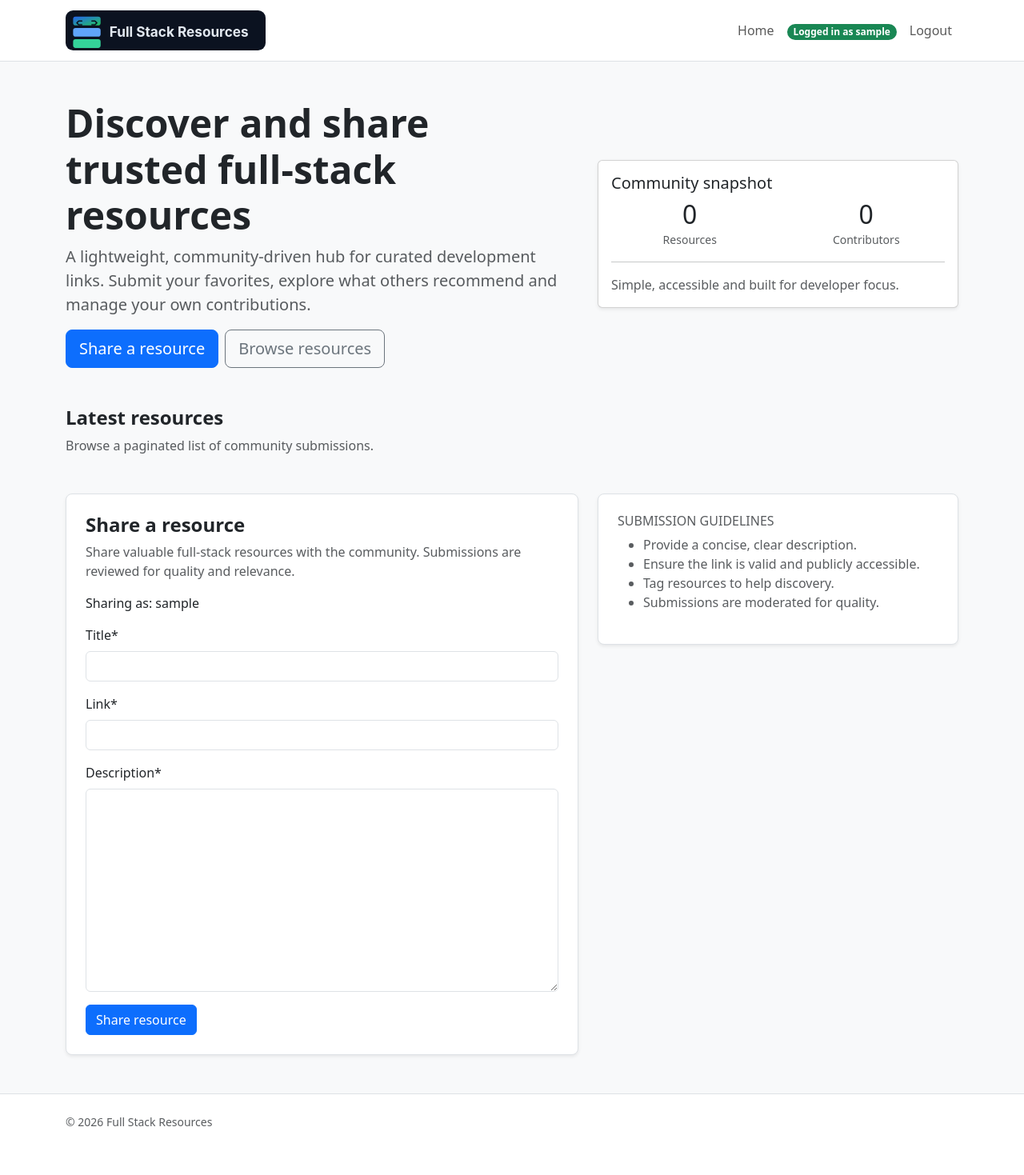
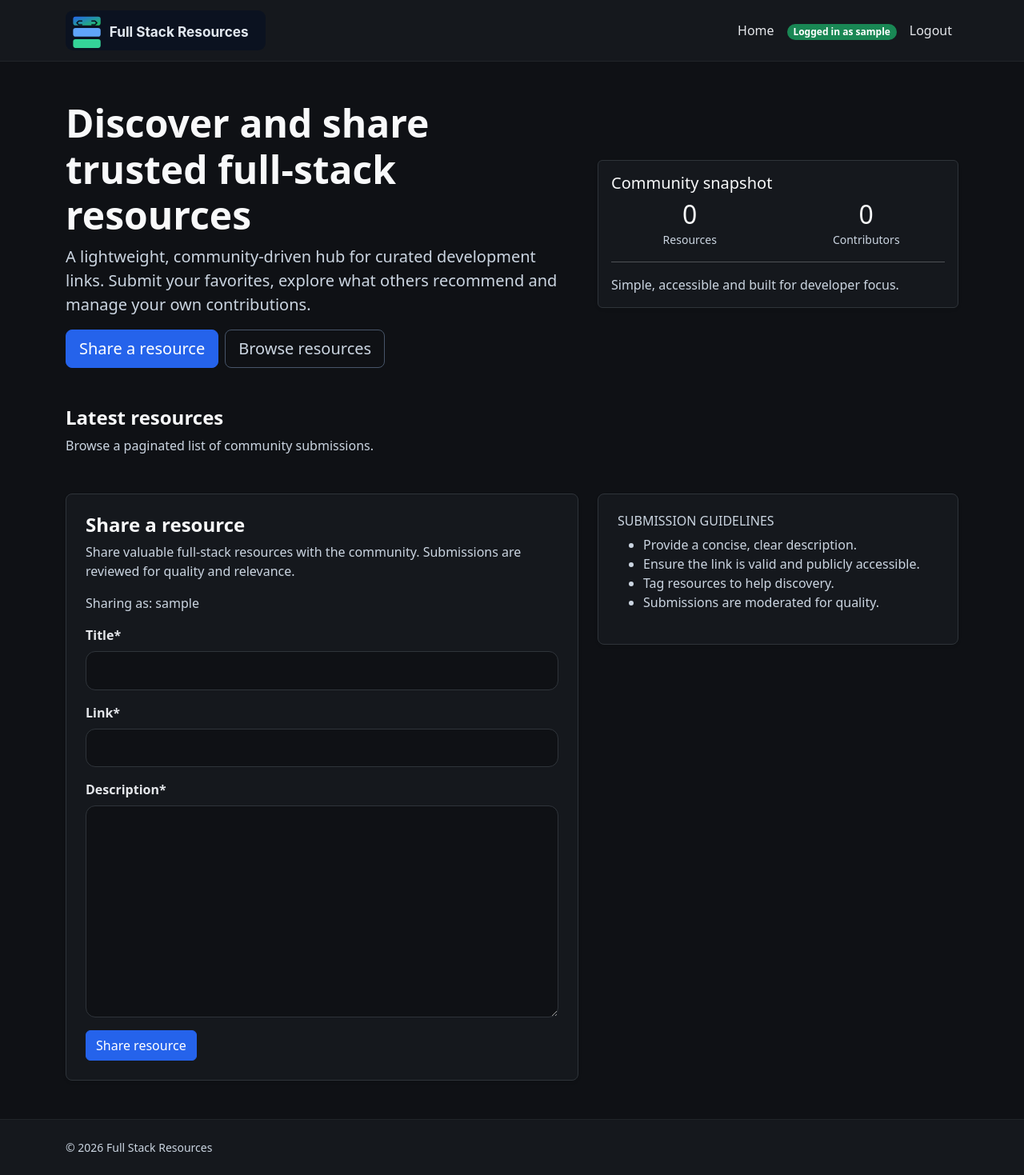
Before and after one commit to niraj-sachania/full-stack-resources, a Django app: page / in a window 1280 px wide. Shown: the whole page at 80% size. Before the commit the page ends 1408 px from the top, so only its background shows below. Run offline with Django 4.2, Linux system fonts and the light colour scheme; the visitor is signed in with stand-in values (Sample User, id 1); data that the repository does not hold is empty; some libraries are stand-ins or nearby versions.

Commit message:
style: enhance theme for accessibility

```diff
--- a/fullstackresources/templates/index.html
+++ b/fullstackresources/templates/index.html
@@ -5,7 +5,7 @@
       <div class="row align-items-center g-4">
         <div class="col-lg-7">
           <h1 class="display-5 fw-bold">Discover and share trusted full-stack resources</h1>
-          <p class="lead text-muted">
+          <p class="lead text-white-50">
             A lightweight, community-driven hub for curated development links.
             Submit your favorites, explore what others recommend and manage your
             own contributions.
@@ -20,21 +20,21 @@
           </div>
         </div>
         <div class="col-lg-5">
-          <div class="card shadow-sm">
+          <div class="card bg-dark text-light border-secondary shadow-sm">
             <div class="card-body">
               <h5 class="card-title">Community snapshot</h5>
               <div class="row text-center">
                 <div class="col">
                   <div class="h2 mb-0">{{ resource_count }}</div>
-                  <small class="text-muted">Resources</small>
+                  <small class="text-white-50">Resources</small>
                 </div>
                 <div class="col">
                   <div class="h2 mb-0">{{ contributor_count }}</div>
-                  <small class="text-muted">Contributors</small>
+                  <small class="text-white-50">Contributors</small>
                 </div>
               </div>
               <hr />
-              <p class="mb-0 text-muted">Simple, accessible and built for developer focus.</p>
+              <p class="mb-0 text-white-50">Simple, accessible and built for developer focus.</p>
             </div>
           </div>
         </div>
--- a/fullstackresources/templates/resource_create.html
+++ b/fullstackresources/templates/resource_create.html
@@ -3,13 +3,13 @@
     <div class="container" id="share">
         <div class="row g-4">
             <div class="col-lg-7">
-                <div class="bg-white border rounded-3 p-4 shadow-sm">
+                <div class="bg-dark text-light border border-secondary rounded-3 p-4 shadow-sm">
                     <h1 class="h4 fw-semibold">Share a resource</h1>
-                    <p class="text-muted">
+                    <p class="text-white-50">
                         Share valuable full-stack resources with the community.
                         Submissions are reviewed for quality and relevance.
                     </p>
-                    <p>Sharing as: {{ user.username }}</p>
+                    <p class="text-white-50">Sharing as: {{ user.username }}</p>
                     <form id="resourceForm" method="post">
                         {{ resource_form|crispy }}
                         {% csrf_token %}
@@ -18,9 +18,9 @@
                 </div>
             </div>
             <div class="col-lg-5">
-                <div class="bg-white border rounded-3 p-4 shadow-sm">
-                    <h2 class="h6 text-uppercase text-muted">Submission guidelines</h2>
-                    <ul class="text-muted">
+                <div class="bg-dark text-light border border-secondary rounded-3 p-4 shadow-sm">
+                    <h2 class="h6 text-uppercase text-white-50">Submission guidelines</h2>
+                    <ul class="text-white-50">
                         <li>Provide a concise, clear description.</li>
                         <li>Ensure the link is valid and publicly accessible.</li>
                         <li>Tag resources to help discovery.</li>
--- a/fullstackresources/templates/resource_list.html
+++ b/fullstackresources/templates/resource_list.html
@@ -2,7 +2,7 @@
     <div class="d-flex flex-column flex-lg-row justify-content-between align-items-lg-center mb-4">
         <div>
             <h2 class="h4 fw-semibold">Latest resources</h2>
-            <p class="text-muted mb-0">Browse a paginated list of community submissions.</p>
+            <p class="text-white-50 mb-0">Browse a paginated list of community submissions.</p>
         </div>
     </div>
     <div class="row g-4">
--- /dev/null
+++ b/static/css/theme.css
@@ -0,0 +1,137 @@
+body.bg-dark {
+  background-color: #0f1115 !important;
+  color: #e5e7eb;
+}
+
+body.bg-dark .navbar.bg-dark,
+body.bg-dark .footer.bg-dark,
+body.bg-dark .card.bg-dark,
+body.bg-dark .bg-dark {
+  background-color: #15181d !important;
+}
+
+body.bg-dark .border-secondary {
+  border-color: #2f343a !important;
+}
+
+body.bg-dark .text-white-50 {
+  color: #cbd5e1 !important;
+}
+
+body.bg-dark .form-control,
+body.bg-dark .form-select,
+body.bg-dark textarea {
+  background-color: #0f1115;
+  color: #e5e7eb;
+  border-color: #2f343a;
+  border-radius: 0.75rem;
+  padding: 0.7rem 0.9rem;
+  transition:
+    border-color 0.2s ease,
+    box-shadow 0.2s ease;
+}
+
+body.bg-dark .form-control:focus,
+body.bg-dark .form-select:focus,
+body.bg-dark textarea:focus {
+  background-color: #0f1115;
+  color: #ffffff;
+  border-color: #60a5fa;
+  box-shadow: 0 0 0 0.2rem rgba(96, 165, 250, 0.25);
+}
+
+body.bg-dark .form-label,
+body.bg-dark label {
+  color: #e5e7eb;
+  font-weight: 600;
+}
+
+body.bg-dark .helptext,
+body.bg-dark .form-text {
+  color: #94a3b8;
+}
+
+body.bg-dark .input-group-text {
+  background-color: #15181d;
+  color: #cbd5e1;
+  border-color: #2f343a;
+  border-radius: 0.75rem;
+}
+
+body.bg-dark .btn-outline-primary {
+  color: #93c5fd;
+  border-color: #93c5fd;
+}
+
+body.bg-dark .btn-outline-primary:hover {
+  background-color: #1d4ed8;
+  border-color: #1d4ed8;
+  color: #ffffff;
+}
+
+body.bg-dark .btn-outline-secondary {
+  color: #cbd5e1;
+  border-color: #475569;
+}
+
+body.bg-dark .btn-outline-secondary:hover {
+  background-color: #475569;
+  border-color: #475569;
+  color: #ffffff;
+}
+
+body.bg-dark .btn-outline-light {
+  color: #e5e7eb;
+  border-color: #e5e7eb;
+}
+
+body.bg-dark .btn-outline-light:hover,
+body.bg-dark .btn-outline-light:focus {
+  color: #0f1115;
+  background-color: #e5e7eb;
+  border-color: #e5e7eb;
+}
+
+body.bg-dark .page-link {
+  background-color: #15181d;
+  border-color: #2f343a;
+  color: #cbd5e1;
+}
+
+body.bg-dark .page-link:hover {
+  background-color: #1f2937;
+  color: #ffffff;
+}
+
+body.bg-dark .btn-primary {
+  background-color: #2563eb;
+  border-color: #2563eb;
+  color: #ffffff;
+}
+
+body.bg-dark .btn-primary:hover,
+body.bg-dark .btn-primary:focus {
+  background-color: #1d4ed8;
+  border-color: #1d4ed8;
+  color: #ffffff;
+}
+
+body.bg-dark a {
+  color: #93c5fd;
+  text-decoration-color: rgba(147, 197, 253, 0.8);
+}
+
+body.bg-dark a:hover,
+body.bg-dark a:focus {
+  color: #bfdbfe;
+  text-decoration-color: rgba(191, 219, 254, 0.9);
+}
+
+body.bg-dark .nav-link {
+  color: #e5e7eb;
+}
+
+body.bg-dark .nav-link:hover,
+body.bg-dark .nav-link:focus {
+  color: #ffffff;
+}
--- a/templates/base.html
+++ b/templates/base.html
@@ -12,12 +12,13 @@
     </title>
     <link href="https://cdn.jsdelivr.net/npm/bootstrap@5.3.3/dist/css/bootstrap.min.css"
           rel="stylesheet" />
+    <link rel="stylesheet" href="{% static 'css/theme.css' %}" />
     <link rel="icon"
           type="image/svg+xml"
           href="{% static 'images/favicon.svg' %}" />
   </head>
-  <body class="bg-light d-flex flex-column min-vh-100">
-    <nav class="navbar navbar-expand-lg bg-white border-bottom">
+  <body class="bg-dark text-light d-flex flex-column min-vh-100">
+    <nav class="navbar navbar-expand-lg navbar-dark bg-dark border-bottom border-dark">
       <div class="container">
         <a class="navbar-brand fw-semibold" href="{% url 'home' %}">
           <img src="{% static 'images/logo.svg' %}"
@@ -83,9 +84,9 @@
         <!-- Content block -->
       {% endblock content %}
     </main>
-    <footer class="border-top bg-white py-4">
+    <footer class="border-top border-dark bg-dark py-4">
       <div class="container d-flex flex-column flex-md-row justify-content-between align-items-md-center gap-2">
-        <small class="text-muted">© 2026 Full Stack Resources</small>
+        <small class="text-white-50">© 2026 Full Stack Resources</small>
       </div>
     </footer>
     <script src="https://cdn.jsdelivr.net/npm/bootstrap@5.3.3/dist/js/bootstrap.bundle.min.js"></script>
```
Also changed, not shown: fullstackresources/templates/resource_card.html (+4 -4 lines), fullstackresources/templates/resource_edit.html (+3 -5 lines).
